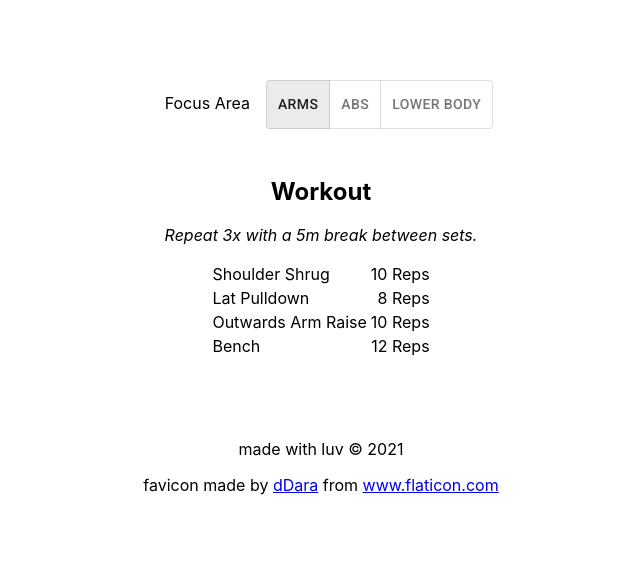
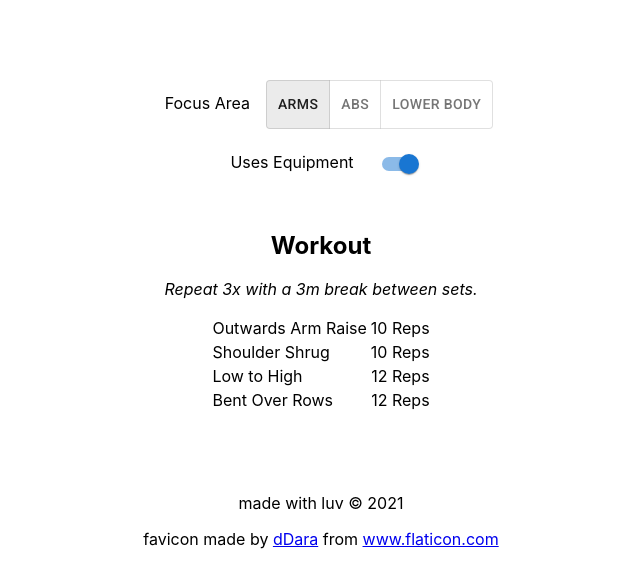
Before and after one commit to theodorachu/workout-builder, a React (Create React App) app: page / in a window 1280 px wide. Both pictures are taken after a click on the button "ARMS". Shown: the top 588 px of the page, without its empty margins (319-959 px from the left). Built offline with nearby package versions, Linux system fonts and the light colour scheme.

Commit message:
added using equipment switch

```diff
--- a/src/App.js
+++ b/src/App.js
@@ -2,9 +2,10 @@ import './App.css';
 import React, {useState} from 'react';
 import Toggles from './components/Toggles';
 import Workout from './components/Workout';
+import ExclusiveSwitch from './components/ExclusiveSwitch';
 
 function App() {
-  const [options, setOptions] = useState({"Focus Area": []});
+  const [options, setOptions] = useState({"Focus Area": [],"Uses Equipment": []});
   function changeOption(category, option) {
     setOptions({...options, [category]: option});
   }
@@ -12,6 +13,7 @@ function App() {
     <div className="App">
       <header className="header">
         <Toggles category="Focus Area" toggles={["Arms","Abs","Lower Body"]} onChange={changeOption}/>
+        <ExclusiveSwitch category="Uses Equipment" onChange={changeOption}/>
         <Workout type={options}/>
       </header>
       <footer>
--- /dev/null
+++ b/src/components/ExclusiveSwitch.jsx
@@ -0,0 +1,20 @@
+import React, {useState} from 'react';
+import Switch from '@mui/material/Switch';
+
+function ExclusiveSwitch(props) {
+  const [checked, setChecked] = useState(true);
+  const handleChange = (event) => {
+    setChecked(!checked);
+    props.onChange(props.category, !checked);
+  }
+
+  return(
+    <div>
+      <label style={{margin: "1rem"}}>{props.category}</label>
+      <Switch checked={checked} onChange={handleChange}/>
+    </div>
+  );
+
+}
+
+export default ExclusiveSwitch;
--- a/src/components/Toggles.jsx
+++ b/src/components/Toggles.jsx
@@ -8,9 +8,8 @@ function Toggles(props) {
     setBtnVal(targets);
     props.onChange(props.category, targets);
   }
-
   return (
-    <div>
+    <div style={{margin: "1rem"}}>
       <label style={{margin: "1rem"}}>{props.category}</label>
       <ToggleButtonGroup
         value={btnVal}
--- a/src/components/Workout.jsx
+++ b/src/components/Workout.jsx
@@ -58,13 +58,18 @@ function Workout(props) {
   if(props.type["Focus Area"].length === 0) return null;
   let remixed = props.type["Focus Area"].map((item) => {
     if (item === "Arms") {
-      return arms.sort(() => Math.random() - 0.5).slice(0,4);
+      if(props.type["Uses Equipment"])
+        return arms.filter((ex) => ex.canUseEquipment).sort(() => Math.random() - 0.5).slice(0,4);
+      return arms.filter((ex) => ex.canNoEquipment).sort(() => Math.random() - 0.5).slice(0,4);
     } else if (item === "Abs") {
-      if(props.type["Focus Area"].length === 1)
-        return abs.sort(() => Math.random() - 0.5).slice(0,6);
-      return abs.sort(() => Math.random() - 0.5).slice(0,4);
+      const end = props.type["Focus Area"].length === 1 ? 6 : 4;
+      if(props.type["Uses Equipment"])
+        return abs.filter((ex) => ex.canUseEquipment).sort(() => Math.random() - 0.5).slice(0,end);
+      return abs.filter((ex) => ex.canNoEquipment).sort(() => Math.random() - 0.5).slice(0,end);
     } else {
-      return lower.sort(() => Math.random() - 0.5).slice(0,4);
+      if(props.type["Uses Equipment"])
+        return lower.filter((ex) => ex.canUseEquipment).sort(() => Math.random() - 0.5).slice(0,4);
+      return lower.filter((ex) => ex.canNoEquipment).sort(() => Math.random() - 0.5).slice(0,4);
     }
   });
   remixed = [].concat.apply([], remixed).sort(() => Math.random() - 0.5);
@@ -73,7 +78,7 @@ function Workout(props) {
   return (
     <div style={{margin:"3rem auto"}}>
       <h2>Workout</h2>
-      {props.type["Focus Area"].length < 3 && <p><i>Repeat {count}x with a 5m break between sets.</i></p>}
+      {props.type["Focus Area"].length < 3 && <p><i>Repeat {count}x with a 3m break between sets.</i></p>}
       <table style={{margin:"auto",maxWidth:"80%"}}>
         <tbody>
           {remixed.map((e) => {
```
